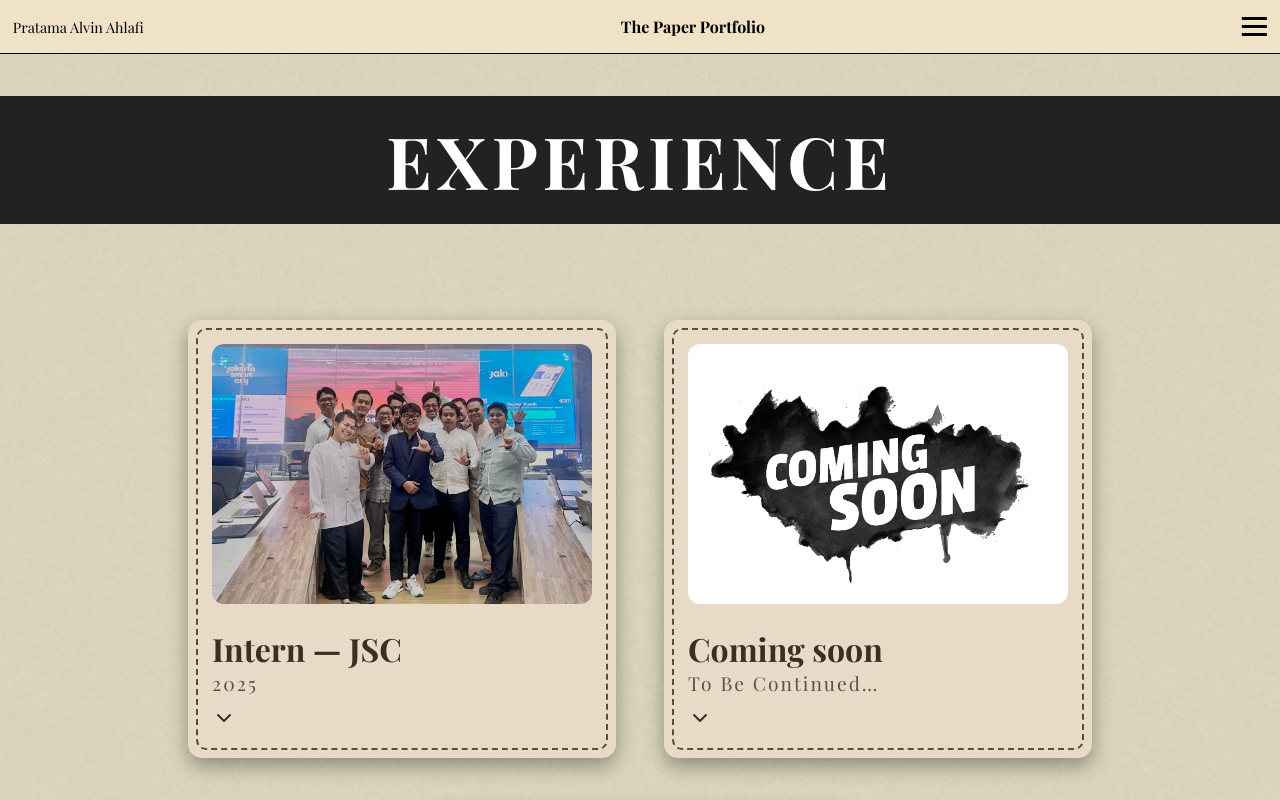
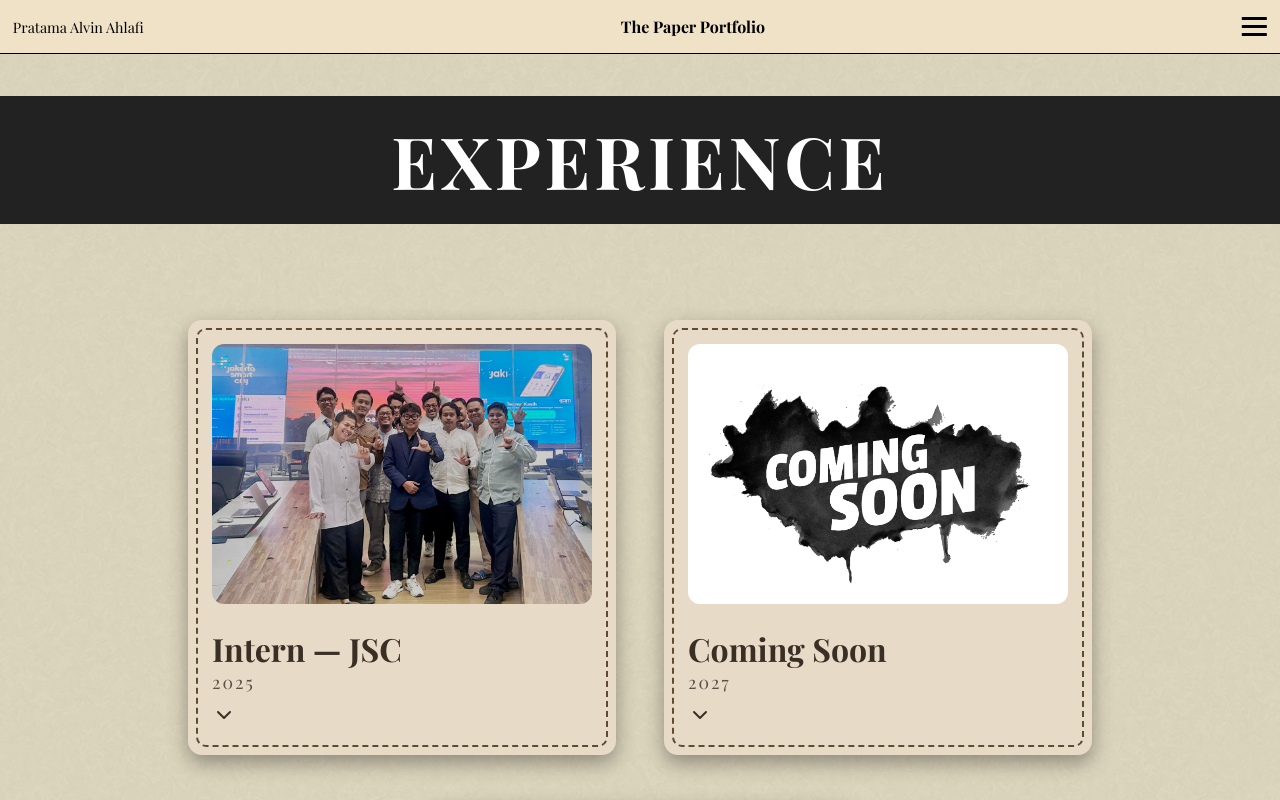
Before and after one commit to Alvin-1308/my-portofolio, a Next.js app: page /experience in a window 1280 px wide. Shown: the top 800 px of the page. Built offline with nearby package versions, Linux system fonts and the light colour scheme; a web font is replaced by a local one.

Commit message:
Update portfolio final

```diff
--- a/pages/experience.js
+++ b/pages/experience.js
@@ -19,23 +19,24 @@ export default function Experience() {
       title: "Intern — JSC",
       year: "2025",
       img: "/images/internjsc.jpeg",
-      shortDesc: "Infrastructure, cybersecurity, and enterprise IT environment learning experience.",
+      shortDesc:
+        "Infrastructure, cybersecurity, and enterprise IT environment learning experience.",
       longDesc:
         "During my internship at JSC, I learned and observed the internal working environment, especially in the infrastructure division. I gained an understanding of IT infrastructure management in a professional setting. I also participated in ISO-related meetings and learned about information security practices, including the implementation of Web Application Firewall (WAF). Additionally, I joined the IoT team for field visits to check CCTV systems and sensors at a pump house facility.",
     },
     {
-      title: "Coming soon",
-      year: "To Be Continued…",
+      title: "Coming Soon",
+      year: "2027",
       img: "/images/comingsoon.jpg",
-      shortDesc: "New project in progress.",
-      longDesc: "Details will be available soon.",
+      shortDesc: "Something exciting is being prepared.",
+      longDesc: "More details will be revealed when the time is right.",
     },
     {
-      title: "Coming soon",
-      year: "To Be Continued…",
+      title: "Coming Soon",
+      year: "2027",
       img: "/images/comingsoon.jpg",
-      shortDesc: "New project in progress.",
-      longDesc: "Details will be available soon.",
+      shortDesc: "Another story in progress.",
+      longDesc: "Stay tuned for future updates.",
     },
   ];
 
@@ -49,18 +50,19 @@ export default function Experience() {
           fontFamily: "'Playfair Display', serif",
         }}
       >
-        {/* TITLE */}
+        {/* TITLE — FIXED FOR MOBILE */}
         <div
           style={{
             maxWidth: "1200px",
             margin: "0 auto 4rem",
             background: "#222",
             color: "#fff",
-            padding: "1rem 3rem",
-            fontSize: "4.5rem",
+            padding: "1rem clamp(1.5rem, 4vw, 3rem)",
+            fontSize: "clamp(2.5rem, 8vw, 4.5rem)",
             fontWeight: "bold",
-            letterSpacing: "5px",
+            letterSpacing: "4px",
             textAlign: "center",
+            wordBreak: "break-word",
           }}
         >
           EXPERIENCE
@@ -82,6 +84,7 @@ export default function Experience() {
               onClick={() => setActiveIndex(index)}
               style={{
                 width: "380px",
+                maxWidth: "100%",
                 background: "#e7dbc8",
                 color: "#3a2f25",
                 padding: "1.5rem",
@@ -122,7 +125,7 @@ export default function Experience() {
 
               <div
                 style={{
-                  fontSize: "1.2rem",
+                  fontSize: "1.1rem",
                   opacity: 0.8,
                   letterSpacing: "2px",
                 }}
@@ -136,7 +139,7 @@ export default function Experience() {
         </div>
       </div>
 
-      {/* OVERLAY (NO CLICK CLOSE) */}
+      {/* OVERLAY */}
       {activeIndex !== null && (
         <div
           style={{
@@ -157,7 +160,7 @@ export default function Experience() {
             top: "54%",
             left: "50%",
             transform: "translate(-50%, -50%)",
-            width: "88%",
+            width: "90%",
             maxWidth: "900px",
             background: "#e7dbc8",
             color: "#3a2f25",
@@ -189,10 +192,11 @@ export default function Experience() {
               display: "flex",
               justifyContent: "space-between",
               alignItems: "center",
+              gap: "1rem",
             }}
           >
             <div>
-              <h2 style={{ fontSize: "2.2rem", fontWeight: "bold" }}>
+              <h2 style={{ fontSize: "2rem", fontWeight: "bold" }}>
                 {experiences[activeIndex].title}
               </h2>
               <div style={{ opacity: 0.7 }}>
@@ -205,7 +209,6 @@ export default function Experience() {
                 onClick={() => setActiveIndex(null)}
                 style={{
                   cursor: "pointer",
-                  animation: "fadeInClose 0.4s ease",
                 }}
               />
             )}
@@ -214,7 +217,7 @@ export default function Experience() {
           <p
             style={{
               marginTop: "1.5rem",
-              fontSize: "1.1rem",
+              fontSize: "1.05rem",
               lineHeight: 1.7,
             }}
           >
@@ -223,7 +226,7 @@ export default function Experience() {
         </div>
       )}
 
-      {/* MARQUEE — ORIGINAL (DIKEMBALIKAN FULL) */}
+      {/* MARQUEE */}
       <div
         style={{
           width: "100%",
@@ -234,19 +237,6 @@ export default function Experience() {
         }}
       >
         <p className="marquee-text">
-          <a
-            href="/contact"
-            style={{
-              textDecoration: "none",
-              color: "#fff",
-              backgroundColor: "#222",
-              padding: "0.3rem 0.6rem",
-              display: "inline-block",
-            }}
-          >
-            EMAIL ME
-          </a>{" "}
-          • LET'S CREATE SOMETHING TOGETHER •{" "}
           <a
             href="/contact"
             style={{
@@ -288,17 +278,6 @@ export default function Experience() {
             transform: translate(-50%, -50%) scale(1);
           }
         }
-
-        @keyframes fadeInClose {
-          from {
-            opacity: 0;
-            transform: scale(0.6);
-          }
-          to {
-            opacity: 1;
-            transform: scale(1);
-          }
-        }
       `}</style>
     </>
   );
```
